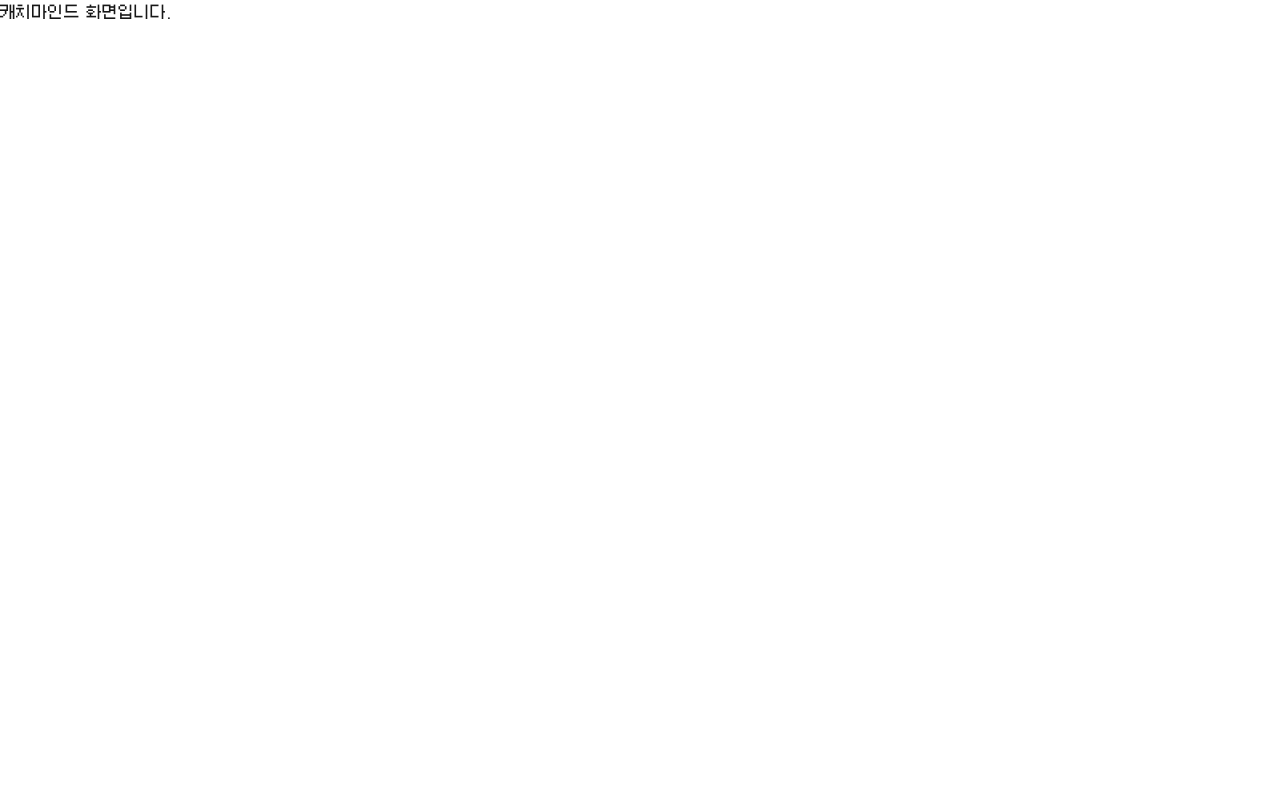
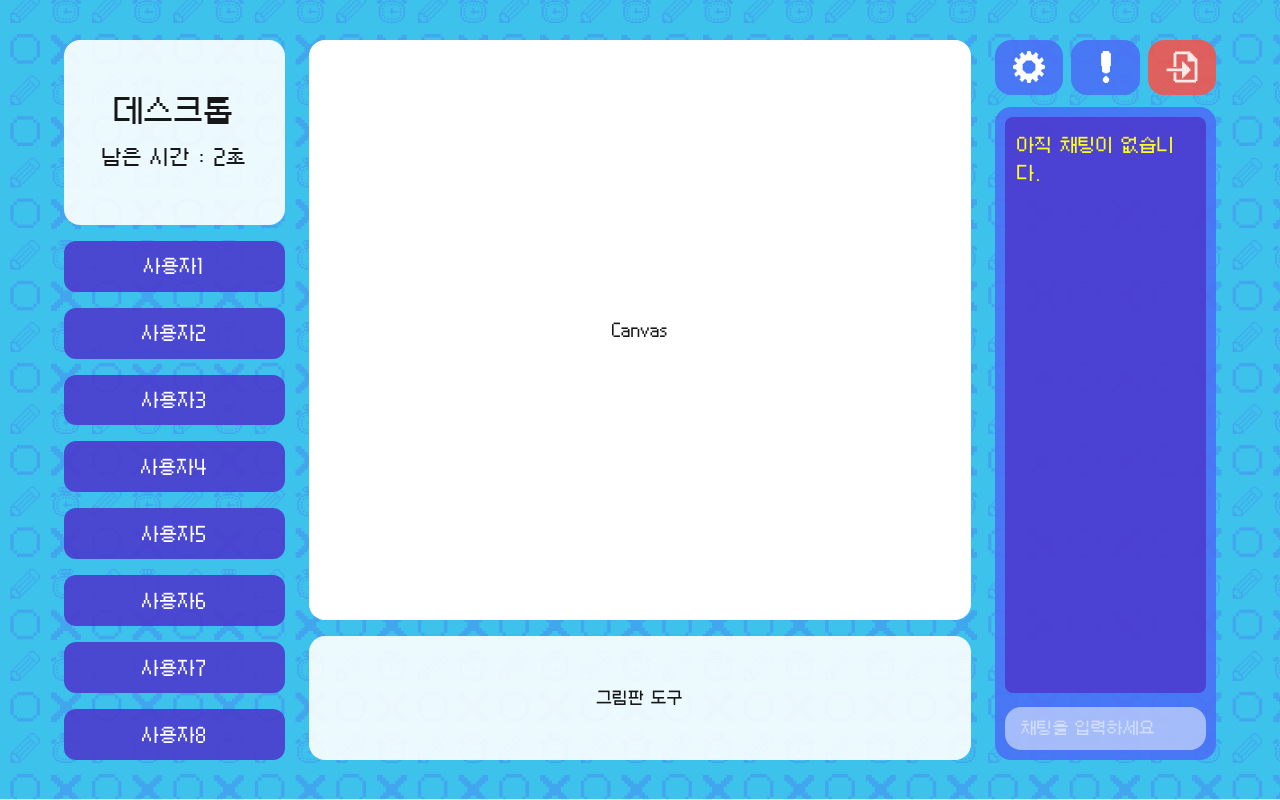
Before and after one commit to prgrms-web-devcourse-final-project/WEB2_3_Our-Tuft_FE, a Next.js app: page /game/drawingquiz in a window 1280 px wide. Built offline with nearby package versions, Linux system fonts and the light colour scheme.

Commit message:
💄Style: 그림 맞추기 UI 제작

```diff
--- a/src/app/game/(games)/drawingquiz/page.tsx
+++ b/src/app/game/(games)/drawingquiz/page.tsx
@@ -1,3 +1,24 @@
+"use client";
+
+import { useState, useEffect } from "react";
+import DesktopContainer from "../../../../containers/game/drawingquiz/DesktopContainer";
+import MobileContainer from "../../../../containers/game/drawingquiz/MobileContainer";
+
 export default function DrawingQuiz() {
-  return <div>캐치마인드 화면입니다.</div>;
+  const [isMobile, setIsMobile] = useState(false);
+
+  useEffect(() => {
+    const handleResize = () => {
+      setIsMobile(window.innerWidth < 1025);
+    };
+
+    handleResize();
+    window.addEventListener("resize", handleResize);
+
+    return () => {
+      window.removeEventListener("resize", handleResize);
+    };
+  }, []);
+
+  return isMobile ? <MobileContainer /> : <DesktopContainer />;
 }
--- /dev/null
+++ b/src/components/Canvas/Canvas.tsx
@@ -0,0 +1,16 @@
+"use client";
+
+import React from "react";
+
+export default function Canvas() {
+  return (
+    <div className="grid grid-rows-[9fr,2fr] w-full h-full row-span-10 min-[1025px]:row-span-11 rounded-xl gap-x-4 gap-y-4">
+      <div className="bg-[#FFFFFF] flex items-center justify-center row-span-8 min-[1025px]:row-span-9 rounded-xl min-[1025px]:rounded-2xl">
+        Canvas
+      </div>
+      <div className="bg-[#FFFFFF]/90 flex items-center justify-center row-span-2 rounded-xl min-[1025px]:rounded-2xl">
+        그림판 도구
+      </div>
+    </div>
+  );
+}
--- /dev/null
+++ b/src/components/Settings/Settings.tsx
@@ -0,0 +1,40 @@
+"use client";
+
+import Image from "next/image";
+import { useRouter } from "next/navigation";
+import settingIcon from "@/assets/icons/setting.svg";
+import reportIcon from "@/assets/icons/report.svg";
+import exitIcon from "@/assets/icons/exit.svg";
+
+export default function Settings() {
+  const router = useRouter();
+  return (
+    <>
+      {/* 설정 버튼 영역 */}
+      <div className="flex bg-[var(--color-second)]/90 hover:bg-[var(--color-second-hover)]/90 items-center justify-center w-8 h-8 min-[1025px]:h-10 min-[1025px]:w-full min-[1025px]:h-full rounded-lg md:rounded-xl lg:rounded-2xl cursor-pointer">
+        <Image
+          src={settingIcon}
+          alt="setting"
+          className="w-5 min-[1025px]:w-6 xl:w-8"
+        />
+      </div>
+      <div className="flex bg-[var(--color-second)]/90 hover:bg-[var(--color-second-hover)]/90 items-center justify-center w-8 h-8 min-[1025px]:w-full min-[1025px]:h-full rounded-lg md:rounded-xl lg:rounded-2xl cursor-pointer">
+        <Image
+          src={reportIcon}
+          alt="report"
+          className="w-5 min-[1025px]:w-6 xl:w-8"
+        />
+      </div>
+      <div
+        className="flex bg-[var(--color-lightRed)]/90 hover:bg-[var(--color-lightRed-hover)]/90 items-center justify-center w-8 h-8 min-[1025px]:w-full min-[1025px]:h-full rounded-lg md:rounded-xl lg:rounded-2xl cursor-pointer"
+        onClick={() => router.push("/game")}
+      >
+        <Image
+          src={exitIcon}
+          alt="exit"
+          className="w-5 min-[1025px]:w-6 xl:w-8"
+        />
+      </div>
+    </>
+  );
+}
--- /dev/null
+++ b/src/components/UserList/UserList.tsx
@@ -0,0 +1,34 @@
+import React from "react";
+
+interface User {
+  name: string;
+}
+
+interface UserListProps {
+  paddedUsers: User[];
+  correctUsers: number[];
+}
+
+export default function UserList({ paddedUsers, correctUsers }: UserListProps) {
+  return (
+    <>
+      {paddedUsers.map((user, index) =>
+        user && user.name !== "" ? (
+          <div
+            key={index}
+            className={`${
+              correctUsers.includes(index)
+                ? "bg-[var(--color-amberOrange)]/90"
+                : "bg-[var(--color-point)]/90"
+            } text-white flex items-center justify-center rounded-xl text-xs sm:text-base md:text-lg `}
+          >
+            {/* 임시 (참가자 users 배열의 name) */}
+            {user.name}
+          </div>
+        ) : (
+          <div key={index} className="bg-transparent"></div> // 빈 칸으로 처리
+        )
+      )}
+    </>
+  );
+}
--- /dev/null
+++ b/src/components/WordTimeCount/WordTimeCount.tsx
@@ -0,0 +1,21 @@
+import React from "react";
+
+export default function WordTimeCount() {
+  return (
+    <>
+      {/* 단어, 남은 시간 표시 */}
+      <div className="bg-[#FFFFFF]/90 flex flex-col items-center justify-center row-span-2 min-[1025px]:row-span-3 rounded-xl min-[1025px]:rounded-2xl">
+        <p className="max-[375px]:text-base text-xl sm:text-2xl md:text-3xl min-[1025px]:text-4xl md:mb-2.5 min-[1025px]:mb-3 xl:mb-3.5 2xl:mb-4">
+          {/* 모바일 */}
+          <span className="hidden max-[1024px]:block">모바일</span>
+          {/* 데스크톱 */}
+          <span className="hidden min-[1025px]:block">데스크톱</span>
+        </p>
+        <p className="text-base min-[1025px]:text-lg xl:text-xl 2xl:text-2xl">
+          <span className="sm:inline hidden">남은 시간 : </span>
+          <span className="block sm:inline">2초</span>
+        </p>
+      </div>
+    </>
+  );
+}
--- /dev/null
+++ b/src/containers/game/drawingquiz/DesktopContainer.tsx
@@ -0,0 +1,63 @@
+"use client";
+
+import { useRouter } from "next/navigation";
+import { useGameUsers } from "../../../service/hooks/useGameUsers";
+import { useGameChat } from "../../../service/hooks/useGameChat";
+
+import Settings from "../../../components/Settings/Settings";
+import ChatBox from "../../../components/ChatBox/ChatBox";
+import Canvas from "../../../components/Canvas/Canvas";
+import WordTimeCount from "../../../components/WordTimeCount/WordTimeCount";
+import UserList from "../../../components/UserList/UserList";
+
+export default function DesktopContainer() {
+  const { users, paddedUsers, correctUsers, handleCorrectAnswer } =
+    useGameUsers();
+  const {
+    chatMessages,
+    currentMessage,
+    chatContainerRef,
+    handleInputChange,
+    handleSendMessage,
+    handleKeyDown,
+  } = useGameChat(users[0]?.name); // 임시
+
+  const router = useRouter();
+
+  return (
+    <div
+      style={{ backgroundImage: "url('/assets/images/bg.png')" }}
+      className="w-full min-h-screen flex items-center justify-center bg-center bg-cover bg-repeat"
+    >
+      <div className="grid grid-rows-[repeat(11,_1fr)] grid-cols-[1fr_3fr_1fr] gap-x-6 gap-y-3 w-[90vw] h-[90vh] aspect-w-1 aspect-h-1 overflow-y-auto min-h-[600px]">
+        {/* 첫 번째 그리드 영역 (row-span-11) */}
+        <div className="grid grid-rows-[repeat(11,_1fr)] row-span-11 rounded-xl gap-x-4 gap-y-4">
+          {/* 단어, 남은 시간 표시 */}
+          <WordTimeCount />
+          {/* 참여 유저 렌더링 */}
+          <UserList paddedUsers={paddedUsers} correctUsers={correctUsers} />
+        </div>
+        {/* 두 번째 그리드 영역 (row-span-11) */}
+        {/* 캔버스(그림판) 영역 */}
+        <Canvas />
+
+        {/* 세 번째 그리드 영역 */}
+        {/* 설정 버튼 영역 */}
+        <div className="text-white grid grid-cols-3 justify-between gap-x-2">
+          <Settings />
+        </div>
+        {/* 채팅 박스 */}
+        <div className="bg-[var(--color-second)]/90 text-white flex flex-col items-center justify-center row-span-10 rounded-xl lg:rounded-2xl p-2.5">
+          <ChatBox
+            chatMessages={chatMessages}
+            currentMessage={currentMessage}
+            chatContainerRef={chatContainerRef}
+            handleInputChange={handleInputChange}
+            handleSendMessage={handleSendMessage}
+            handleKeyDown={handleKeyDown}
+          />
+        </div>
+      </div>
+    </div>
+  );
+}
--- /dev/null
+++ b/src/containers/game/drawingquiz/MobileContainer.tsx
@@ -0,0 +1,63 @@
+"use client";
+
+import { useRouter } from "next/navigation";
+import { useGameUsers } from "../../../service/hooks/useGameUsers";
+import { useGameChat } from "../../../service/hooks/useGameChat";
+
+import Settings from "../../../components/Settings/Settings";
+import ChatBox from "../../../components/ChatBox/ChatBox";
+import Canvas from "../../../components/Canvas/Canvas";
+import WordTimeCount from "../../../components/WordTimeCount/WordTimeCount";
+import UserList from "../../../components/UserList/UserList";
+
+export default function MobileContainer() {
+  const { users, paddedUsers, correctUsers, handleCorrectAnswer } =
+    useGameUsers();
+  const {
+    chatMessages,
+    currentMessage,
+    chatContainerRef,
+    handleInputChange,
+    handleSendMessage,
+    handleKeyDown,
+  } = useGameChat(users[0]?.name); // 임시
+
+  const router = useRouter();
+
+  return (
+    <div
+      style={{ backgroundImage: "url('/assets/images/bg.png')" }}
+      className="relative w-full min-h-screen flex flex-col items-center justify-center bg-center bg-cover bg-repeat"
+    >
+      {/* 설정 버튼 영역 */}
+      <div className="w-[90vw] flex justify-end gap-x-2 mb-2">
+        <Settings />
+      </div>
+      <div className="grid grid-rows-[repeat(13,_1fr)] grid-cols-[1fr_3fr] gap-x-4 gap-y-2 w-[90vw] h-[90vh] aspect-w-1 aspect-h-1 overflow-y-auto min-h-[600px]">
+        {/* 첫 번째 그리드 영역 (row-span-10) */}
+        <div className="grid grid-rows-[repeat(10,_1fr)] row-span-10 rounded-xl gap-x-4 gap-y-2">
+          {/* 단어, 남은 시간 표시 */}
+          <WordTimeCount />
+          {/* 참여 유저 렌더링 */}
+          <UserList paddedUsers={paddedUsers} correctUsers={correctUsers} />
+        </div>
+
+        {/* 두 번째 그리드 영역 (row-span-10) */}
+        {/* 캔버스(그림판) 영역 */}
+        <Canvas />
+
+        {/* 채팅 박스 */}
+        <div className="bg-[var(--color-second)]/90 text-white flex flex-col items-center justify-center row-span-3 col-span-2 rounded-xl p-2.5">
+          <ChatBox
+            chatMessages={chatMessages}
+            currentMessage={currentMessage}
+            chatContainerRef={chatContainerRef}
+            handleInputChange={handleInputChange}
+            handleSendMessage={handleSendMessage}
+            handleKeyDown={handleKeyDown}
+          />
+        </div>
+      </div>
+    </div>
+  );
+}
```
